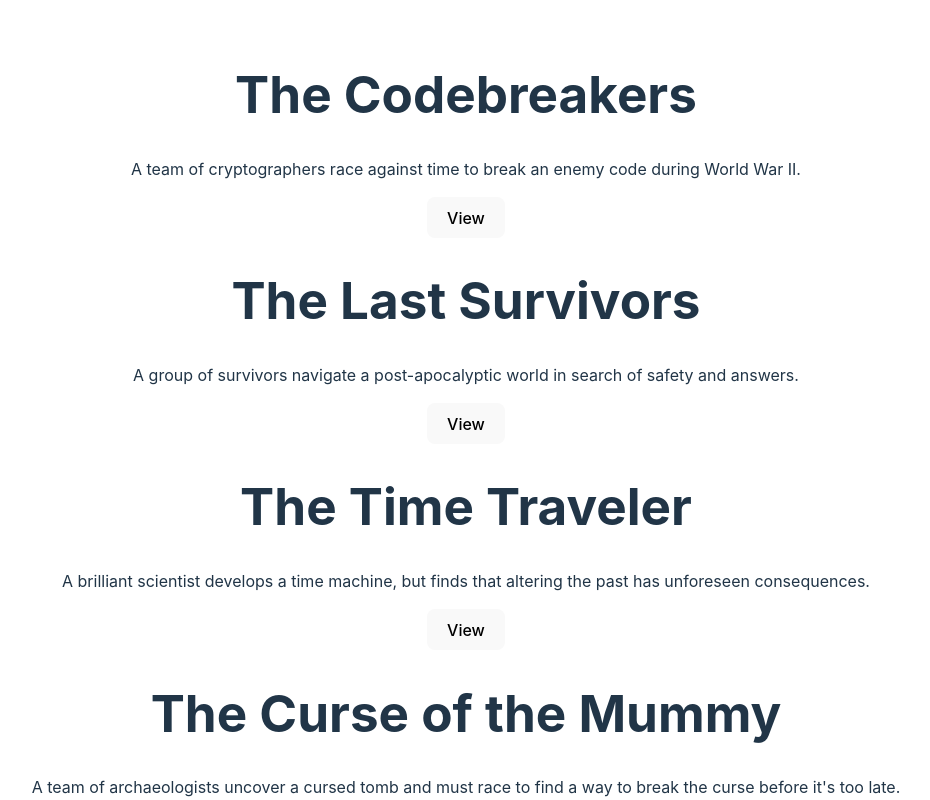
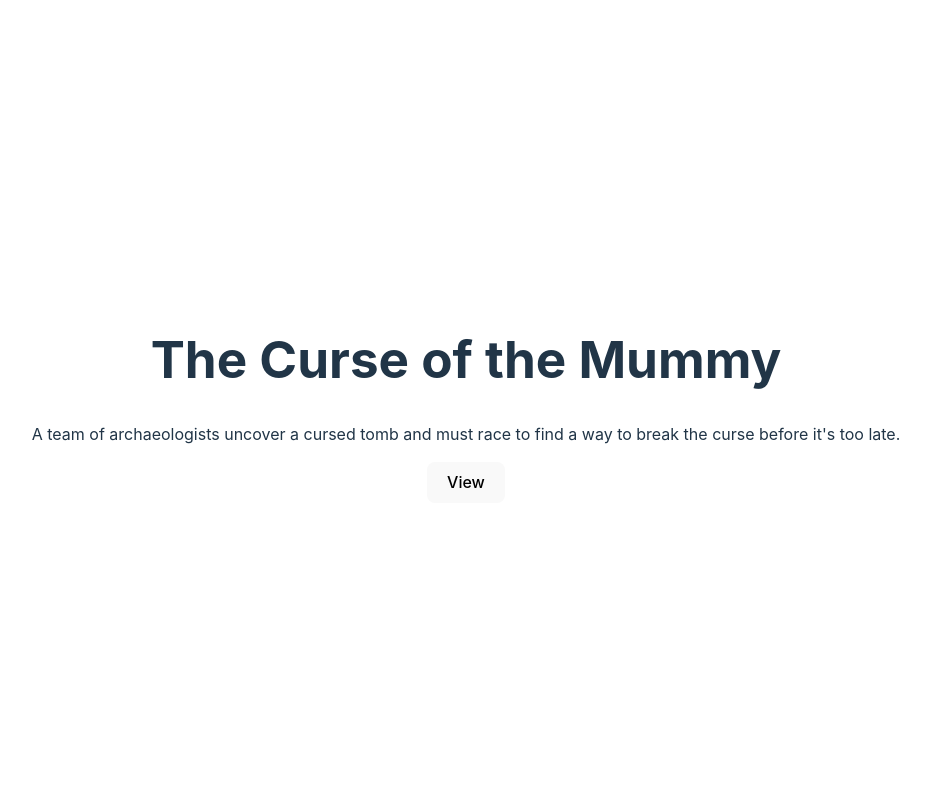
Before and after one commit to amigoscode/react, a React (Vite) app: page / in a window 1280 px wide. Shown: the top 800 px of the page, without its empty margins (174-1104 px from the left). Built offline with nearby package versions, Linux system fonts and the light colour scheme.

Commit message:
chore: finish code for 4-3

```diff
--- a/src/App.jsx
+++ b/src/App.jsx
@@ -8,7 +8,7 @@ const App = () => {
   return (
     <>
       {videos.map((video) => (
-        <Card key={video.id} title={video.title} description={video.description} />
+        <Card key={video.id} video={video} />
       ))}
     </>
   );
--- a/src/components/Card.jsx
+++ b/src/components/Card.jsx
@@ -1,15 +1,15 @@
-const Card = ({ title = 'Default title', description = 'desc' }) => {
+const Card = ({ video }) => {
   const handleClick = () => {
     alert('button clicked');
   };
 
-  return (
+  return video.genre === 'Horror' ? (
     <div>
-      <h1>{title}</h1>
-      <p>{description}</p>
+      <h1>{video.title}</h1>
+      <p>{video.description}</p>
       <button onClick={handleClick}>View</button>
     </div>
-  );
+  ) : null;
 };
 
 export default Card;
```
